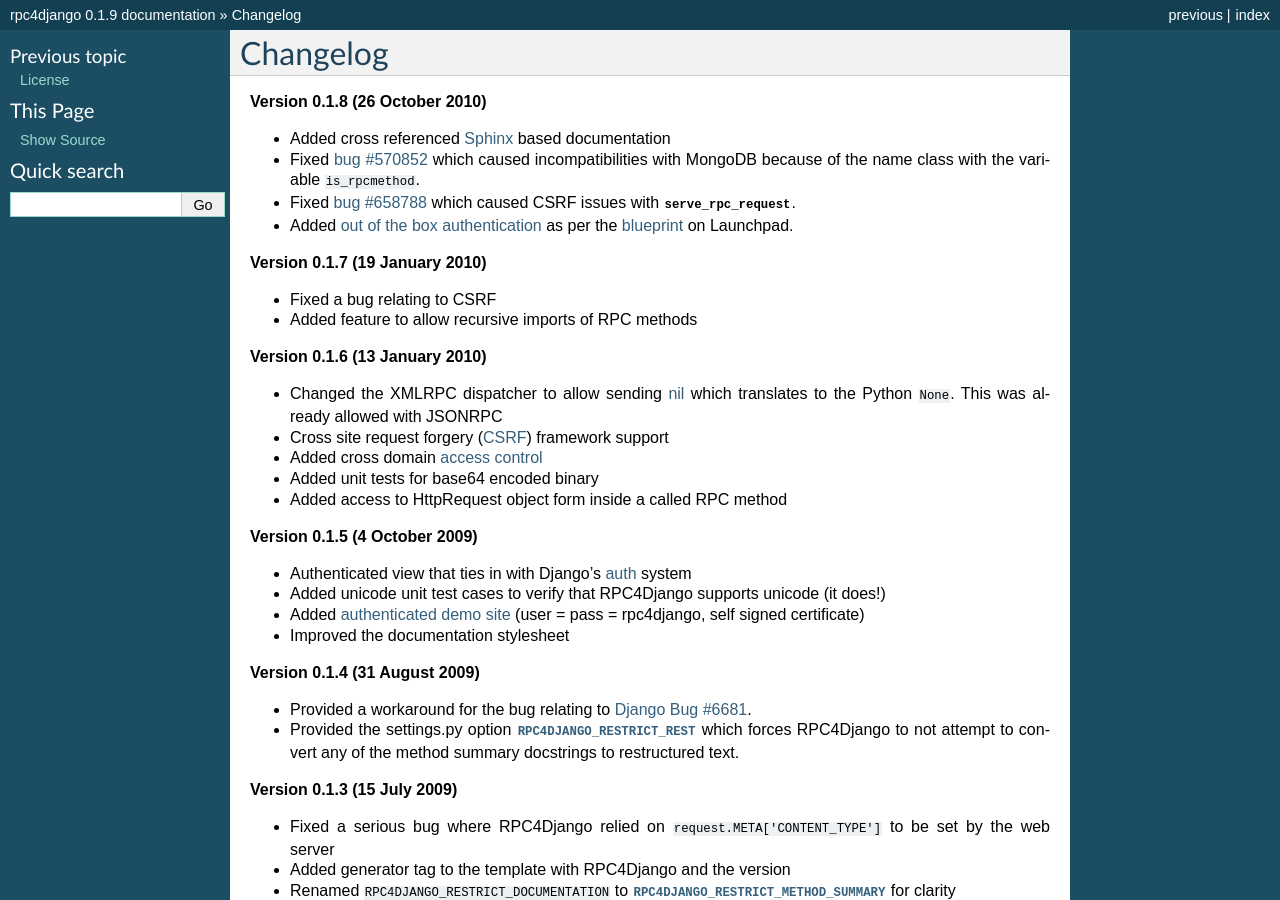
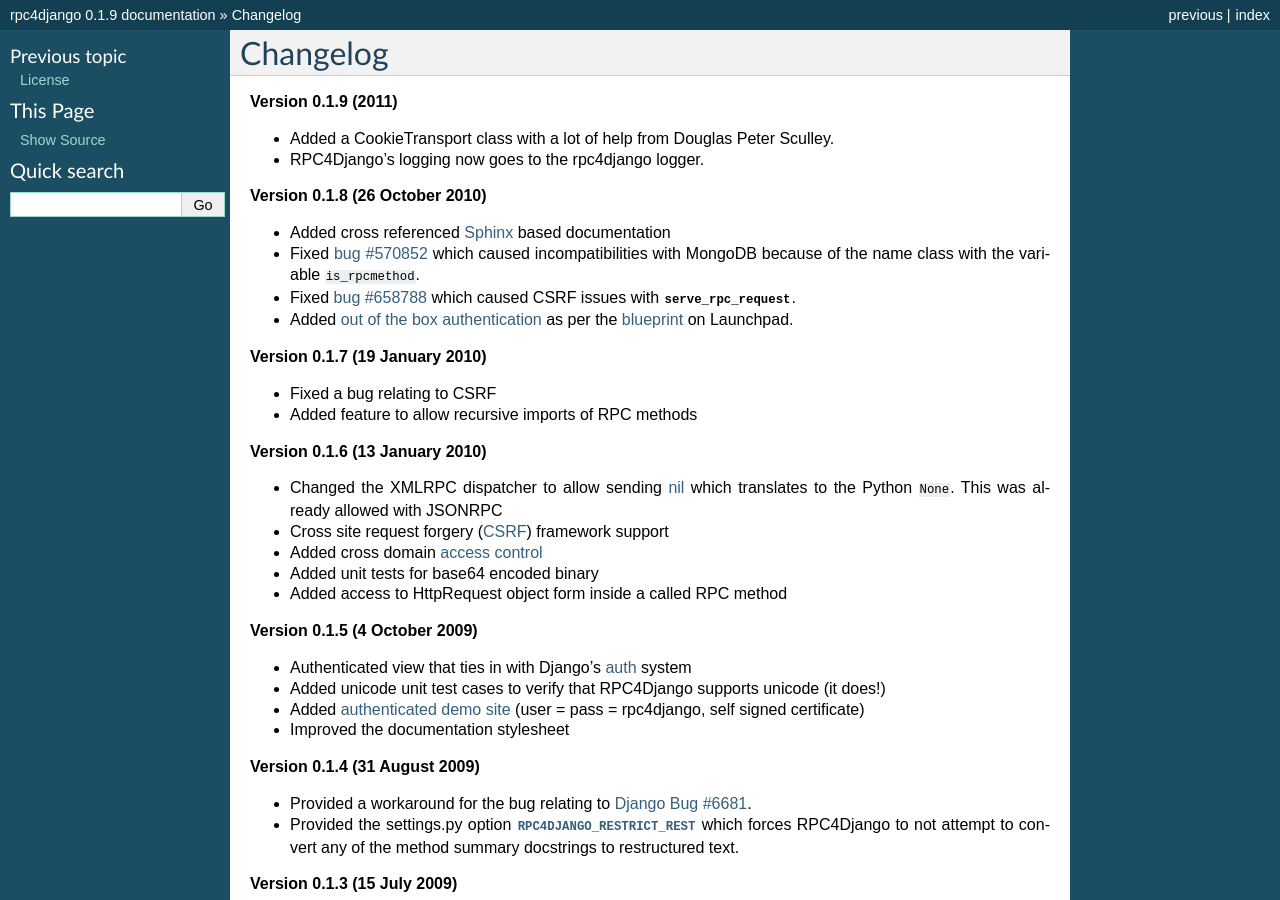
Before and after one commit to rpc4django/rpc4django, a Sphinx documentation site: the page built from docs/changelog.txt, in a window 1280 px wide and 900 px high. Built offline with Sphinx 7.4.7, drawn with Linux system fonts in a browser that asks for light colours.

Commit message:
Added changelog for version 0.1.9

```diff
--- a/docs/changelog.txt
+++ b/docs/changelog.txt
@@ -1,5 +1,10 @@
 Changelog
 =========
+
+**Version 0.1.9 (2011)**
+
+- Added a CookieTransport class with a lot of help from Douglas Peter Sculley.
+- RPC4Django's logging now goes to the rpc4django logger.
 
 **Version 0.1.8 (26 October 2010)**
 
```
